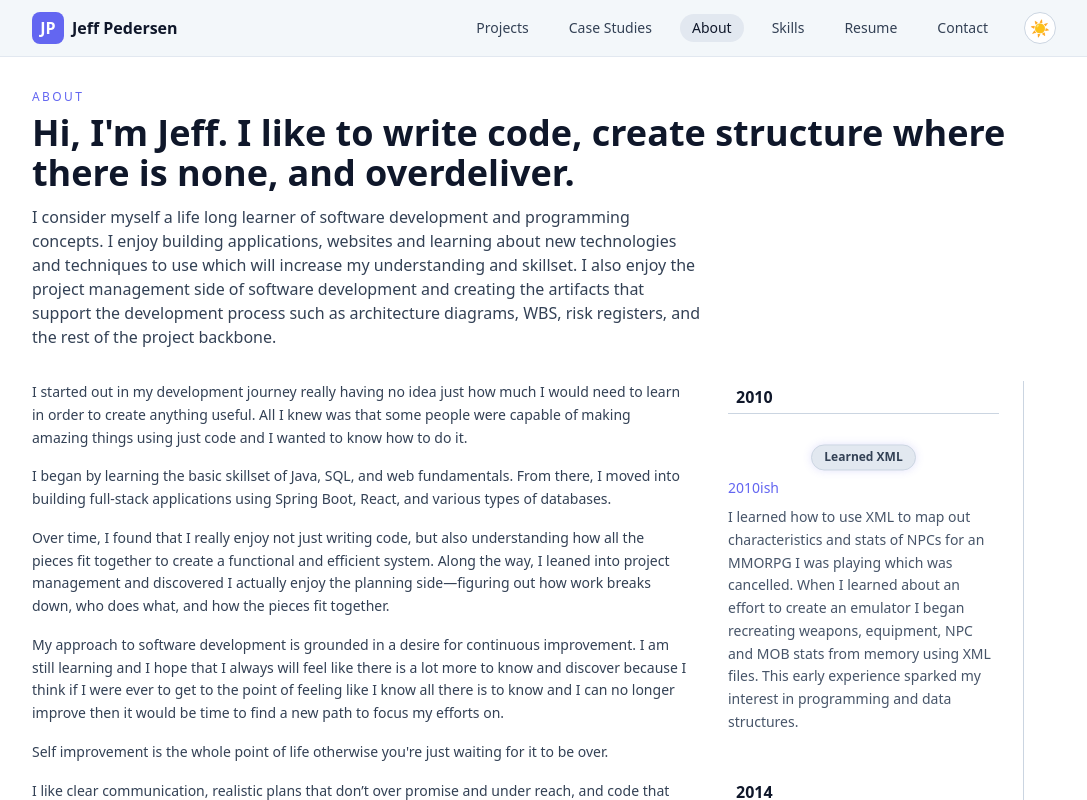
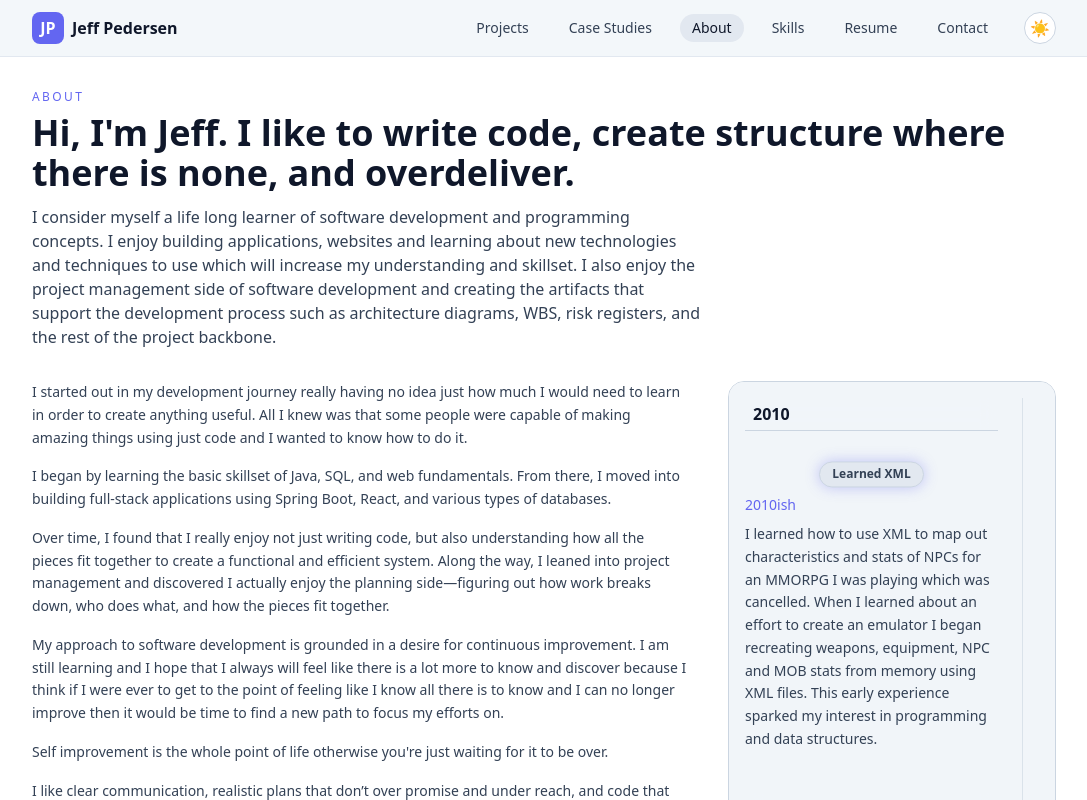
Before and after one commit to J-Pedersen/dev-portfolio, a React (Vite) app: page /about in a window 1280 px wide. Shown: the top 800 px of the page, without its empty margins (96-1183 px from the left). Built offline with nearby package versions, Linux system fonts and the light colour scheme; the HTML template or start-up script is replaced by a standard one.

Commit message:
updated timeline styles

```diff
--- a/src/components/Timeline.jsx
+++ b/src/components/Timeline.jsx
@@ -1,5 +1,5 @@
-import { motion, useScroll, useVelocity, useSpring } from "framer-motion";
-import { useEffect, useMemo, useState } from "react";
+import { motion, useScroll, useVelocity, useSpring, useInView } from "framer-motion";
+import { useEffect, useMemo, useState, useRef } from "react";
 
 // --- URL auto-link helper ---
 const linkify = (text) => {
@@ -47,7 +47,6 @@ const Timeline = ({ items, mobile = false }) => {
   const [direction, setDirection] = useState("down");
   const [isDark, setIsDark] = useState(false);
 
-  // Detect dark mode
   useEffect(() => {
     const check = () =>
       setIsDark(document.documentElement.classList.contains("dark"));
@@ -55,6 +54,7 @@ const Timeline = ({ items, mobile = false }) => {
     check();
     const observer = new MutationObserver(check);
     observer.observe(document.documentElement, { attributes: true, attributeFilter: ["class"] });
+
     return () => observer.disconnect();
   }, []);
 
@@ -70,19 +70,22 @@ const Timeline = ({ items, mobile = false }) => {
     : "rgba(99, 102, 241, 0.18)";
 
   const glowActive = isDark
-    ? "rgba(165, 180, 252, 0.35)"
-    : "rgba(99, 102, 241, 0.25)";
+    ? "rgba(165, 180, 252, 0.45)"
+    : "rgba(99, 102, 241, 0.35)";
 
   return (
     <aside
       className={`
         ${mobile ? "" : "hidden md:block sticky top-24 h-[80vh] overflow-y-auto pr-4"}
+        bg-slate-100 dark:bg-slate-900/60
+        border border-slate-300 dark:border-slate-800
+        rounded-2xl p-4
       `}
     >
       <div
         className={`
           relative
-          ${mobile ? "space-y-10" : "border-r border-slate-300 dark:border-slate-700 mr-4 pr-6 space-y-10"}
+          ${mobile ? "space-y-10" : "border-r border-slate-300/60 dark:border-slate-700/60 mr-4 pr-6 space-y-10"}
         `}
       >
         {Object.entries(grouped).map(([year, entries]) => (
@@ -92,8 +95,8 @@ const Timeline = ({ items, mobile = false }) => {
               className={`
                 px-2 py-1 font-semibold text-slate-900 dark:text-slate-100
                 ${mobile
-                  ? "border-b border-slate-300 dark:border-slate-700 bg-white dark:bg-slate-900"
-                  : "sticky top-0 bg-white/70 dark:bg-slate-900/70 backdrop-blur border-b border-slate-300 dark:border-slate-700"
+                  ? "border-b border-slate-300 dark:border-slate-700 bg-slate-100 dark:bg-slate-900"
+                  : "sticky top-0 bg-slate-100/70 dark:bg-slate-900/70 backdrop-blur border-b border-slate-300 dark:border-slate-700"
                 }
               `}
             >
@@ -101,8 +104,13 @@ const Timeline = ({ items, mobile = false }) => {
             </div>
 
             {/* ENTRIES */}
-            {entries.map((item, index) => (
+            {entries.map((item, index) => {
+              const ref = useRef(null);
+              const isInView = useInView(ref, { amount: 0.45 });
+
+              return (
                 <motion.div
+                  ref={ref}
                   key={index}
                   initial={{ opacity: 0, x: 40 }}
                   whileInView={{
@@ -112,15 +120,12 @@ const Timeline = ({ items, mobile = false }) => {
                   }}
                   viewport={{ once: false, margin: "-20% 0px -20% 0px" }}
                   transition={{ duration: 0.45, ease: "easeOut" }}
-                className="relative space-y-2"
+                  className={`relative space-y-2 transition-opacity duration-300 ${
+                    isInView ? "opacity-100" : "opacity-70"
+                  }`}
                 >
                   {/* TITLE PILL */}
-                <motion.div
-                  className="w-full flex justify-center"
-                  initial={{ scale: 0.9, opacity: 0 }}
-                  whileInView={{ scale: 1, opacity: 1 }}
-                  transition={{ duration: 0.4, ease: "easeOut" }}
-                >
+                  <motion.div className="w-full flex justify-center">
                     <motion.span
                       className="
                         inline-block
@@ -136,12 +141,11 @@ const Timeline = ({ items, mobile = false }) => {
                         boxShadow: `0 0 8px ${glowBase}`,
                       }}
                       animate={{
-                      boxShadow:
-                        direction === "down"
-                          ? `0 0 12px ${glowActive}`
-                          : `0 0 9px ${glowBase}`,
+                        boxShadow: isInView
+                          ? `0 0 14px ${glowActive}`
+                          : `0 0 8px ${glowBase}`,
                       }}
-                    transition={{ duration: 0.3 }}
+                      transition={{ duration: 0.25 }}
                     >
                       {item.title}
                     </motion.span>
@@ -149,19 +153,32 @@ const Timeline = ({ items, mobile = false }) => {
 
                   {/* DATE */}
                   {item.period && (
-                  <p className="text-sm text-brand dark:text-brand-soft font-medium">
+                    <p
+                      className={`text-sm font-medium transition-colors duration-300 ${
+                        isInView
+                          ? "text-brand dark:text-brand-soft"
+                          : "text-slate-500 dark:text-slate-400"
+                      }`}
+                    >
                       {item.period}
                     </p>
                   )}
 
                   {/* DESCRIPTION */}
                   {item.description && (
-                  <p className="text-sm leading-relaxed text-slate-600 dark:text-slate-300">
+                    <p
+                      className={`text-sm leading-relaxed transition-colors duration-300 ${
+                        isInView
+                          ? "text-slate-700 dark:text-slate-300"
+                          : "text-slate-500 dark:text-slate-400"
+                      }`}
+                    >
                       {linkify(item.description)}
                     </p>
                   )}
                 </motion.div>
-            ))}
+              );
+            })}
           </div>
         ))}
       </div>
```
Lines whose indentation alone changed are shown as unchanged.
